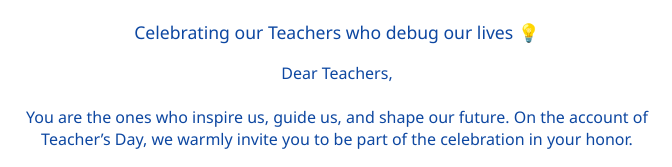
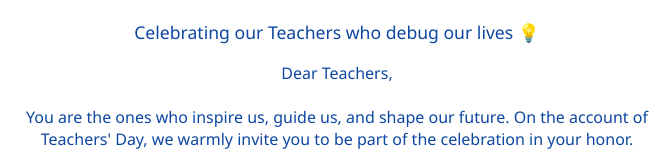
Before and after one commit to Molo312004/teacher-s-day-invitation, a plain HTML site: page index.html in a window 1280 px wide. Shown: the part 189-356 px from the top of the page, 303-975 px from the left. Drawn offline with Linux system fonts and the light colour scheme.

Commit message:
Updated index.html6

```diff
--- a/index.html
+++ b/index.html
@@ -21,7 +21,7 @@
         <p>
           Dear Teachers, <br><br>
           You are the ones who inspire us, guide us, and shape our future.
-          On the account of Teacher’s Day, we warmly invite you to be part of the celebration in your honor.
+          On the account of Teachers' Day, we warmly invite you to be part of the celebration in your honor.
         </p>
       </div>
 
```
